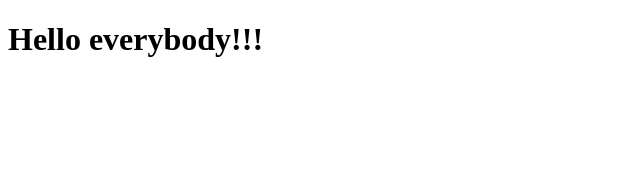
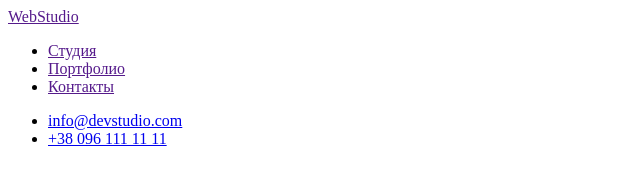
Before and after one commit to UserTso/goit-markup-hw-01, a plain HTML site: page index.html in a window 1280 px wide. Shown: the whole page, without its empty margins (0-640 px from the left). Drawn offline with Linux system fonts and the light colour scheme.

Commit message:
Header
witout css

```diff
--- a/index.html
+++ b/index.html
@@ -7,6 +7,24 @@
     <title>Document</title>
 </head>
 <body>
-    <h1>Hello everybody!!!</h1>
+
+<header>
+   <nav>
+    <a href="">WebStudio</a>
+<ul>
+    <li><a href="">Студия</a></li>
+    <li><a href="">Портфолио</a></li>
+    <li><a href="">Контакты</a></li>
+</ul>
+</nav>
+
+      <ul>
+      <li><a href="mailto:info@devstudio.com">info@devstudio.com</a></li>
+    <li><a href="tel:+380961111111">+38 096 111 11 11</a></li>
+    </ul>
+
+</header>
+
+
 </body>
 </html>
```
